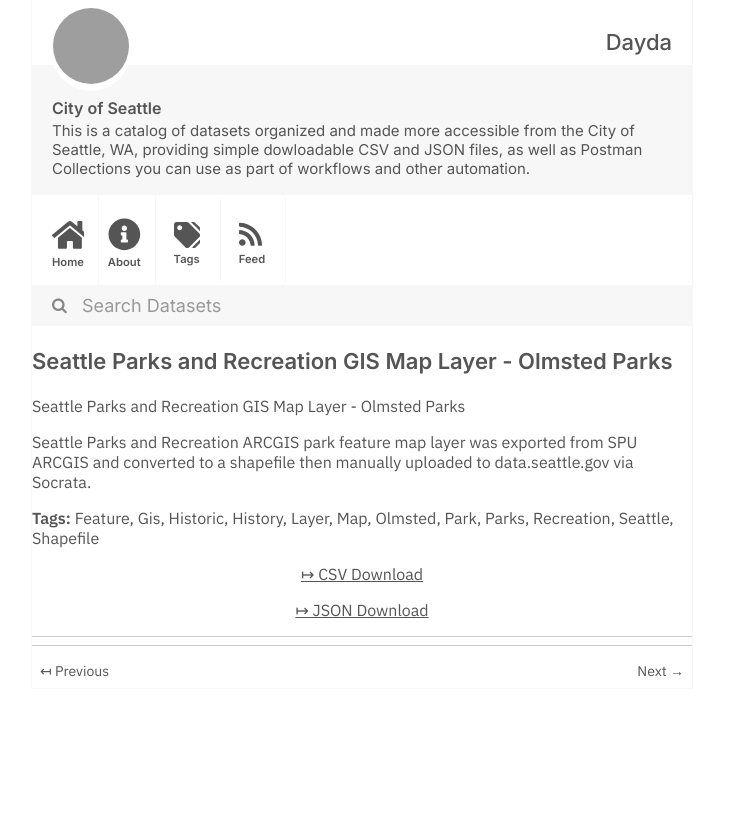
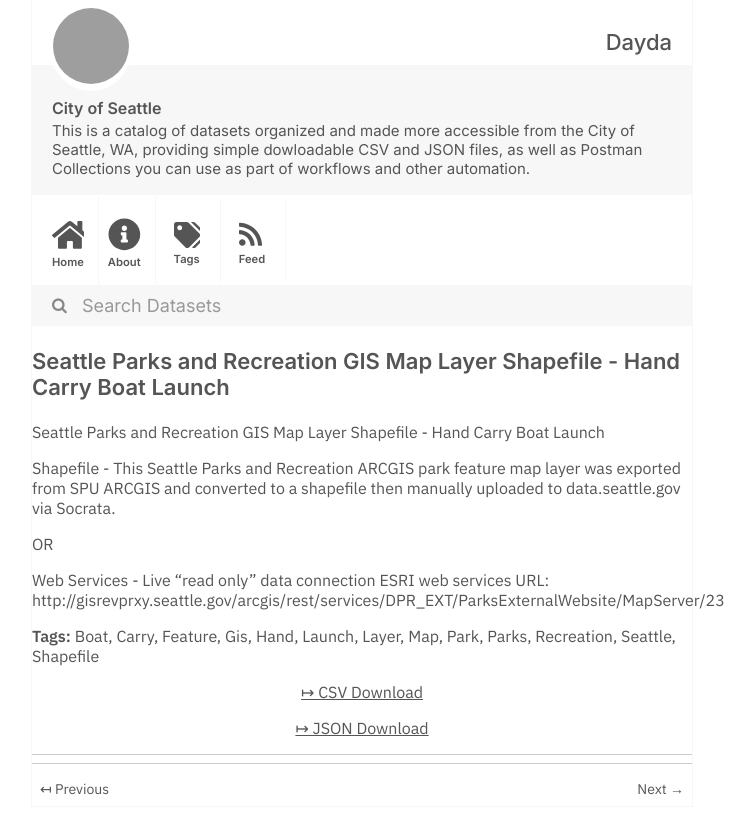
Before and after one commit to dayda-entities/city-of-seattle, a Jekyll site: the page built from _posts/2020-11-10-seattle-parks-and-recreation-g.md, in a window 1280 px wide, cut to the strip 0-834 px from the top of the page. Shown: the whole strip, without its empty margins (278-1033 px from the left). Built offline with Jekyll 4.4.1, drawn with Linux system fonts in a browser that asks for light colours; grey boxes are pictures that could not be loaded.

Commit message:
Publish Data

```diff
--- a/_posts/2020-11-10-seattle-parks-and-recreation-g.md
+++ b/_posts/2020-11-10-seattle-parks-and-recreation-g.md
@@ -1,17 +1,18 @@
 ---
-title: Seattle Parks and Recreation GIS Map Layer - Olmsted Parks
-created: '2020-11-10T16:59:18.254578'
-modified: '2020-11-10T16:59:18.254590'
+title: Seattle Parks and Recreation GIS Map Layer Shapefile - Hand Carry Boat Launch
+created: '2020-11-10T16:59:18.025969'
+modified: '2020-11-10T16:59:18.025979'
 state: active
 type: dataset
 tags:
+  - Boat
+  - Carry
   - Feature
   - Gis
-  - Historic
-  - History
+  - Hand
+  - Launch
   - Layer
   - Map
-  - Olmsted
   - Park
   - Parks
   - Recreation
@@ -19,11 +20,15 @@ tags:
   - Shapefile
 groups:
   - Local Government
-csv_url: 'https://data.seattle.gov/api/views/fa7k-e5bp/rows.csv?accessType=DOWNLOAD'
-json_url: 'https://data.seattle.gov/api/views/fa7k-e5bp/rows.json?accessType=DOWNLOAD'
+csv_url: 'https://data.seattle.gov/api/views/r5zx-sdst/rows.csv?accessType=DOWNLOAD'
+json_url: 'https://data.seattle.gov/api/views/r5zx-sdst/rows.json?accessType=DOWNLOAD'
 layout: post
 
 ---
-Seattle Parks and Recreation GIS Map Layer - Olmsted Parks
+Seattle Parks and Recreation GIS Map Layer Shapefile - Hand Carry Boat Launch
 
-Seattle Parks and Recreation ARCGIS park feature map layer was exported from SPU ARCGIS and converted to a shapefile then manually uploaded to data.seattle.gov via Socrata.
+Shapefile - This Seattle Parks and Recreation ARCGIS park feature map layer was exported from SPU ARCGIS and converted to a shapefile then manually uploaded to data.seattle.gov via Socrata.
+
+OR
+
+Web Services - Live "read only" data connection ESRI web services URL: http://gisrevprxy.seattle.gov/arcgis/rest/services/DPR_EXT/ParksExternalWebsite/MapServer/23
```
